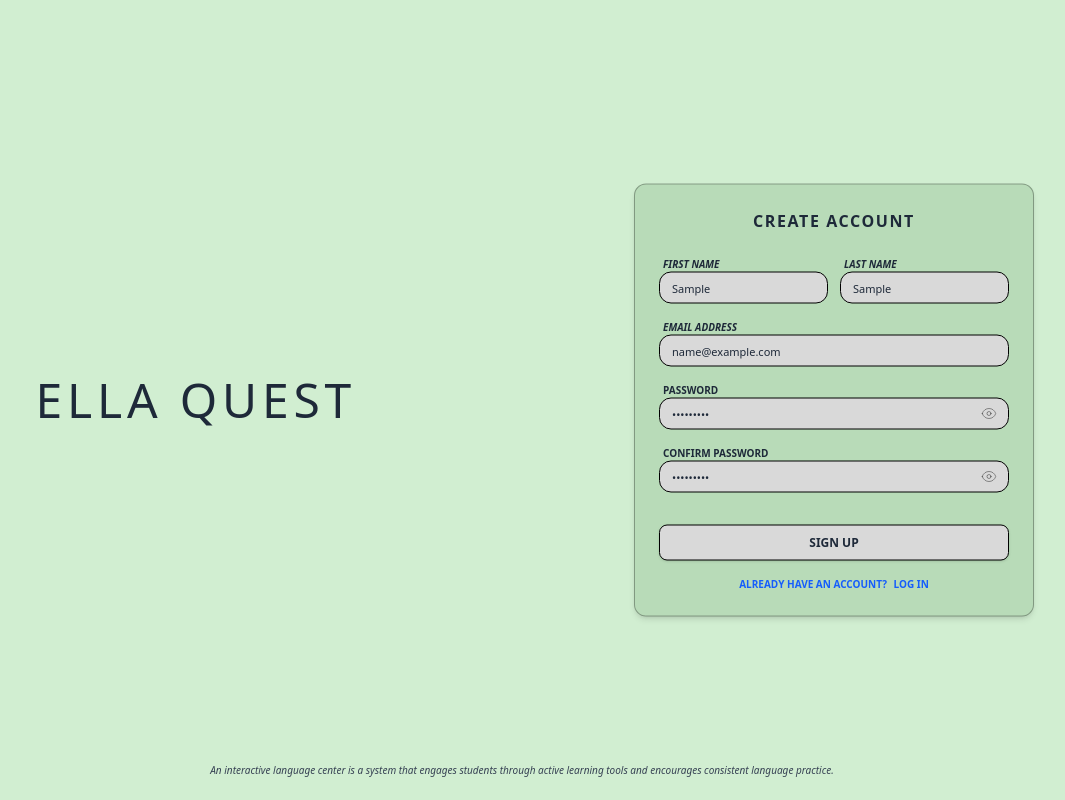
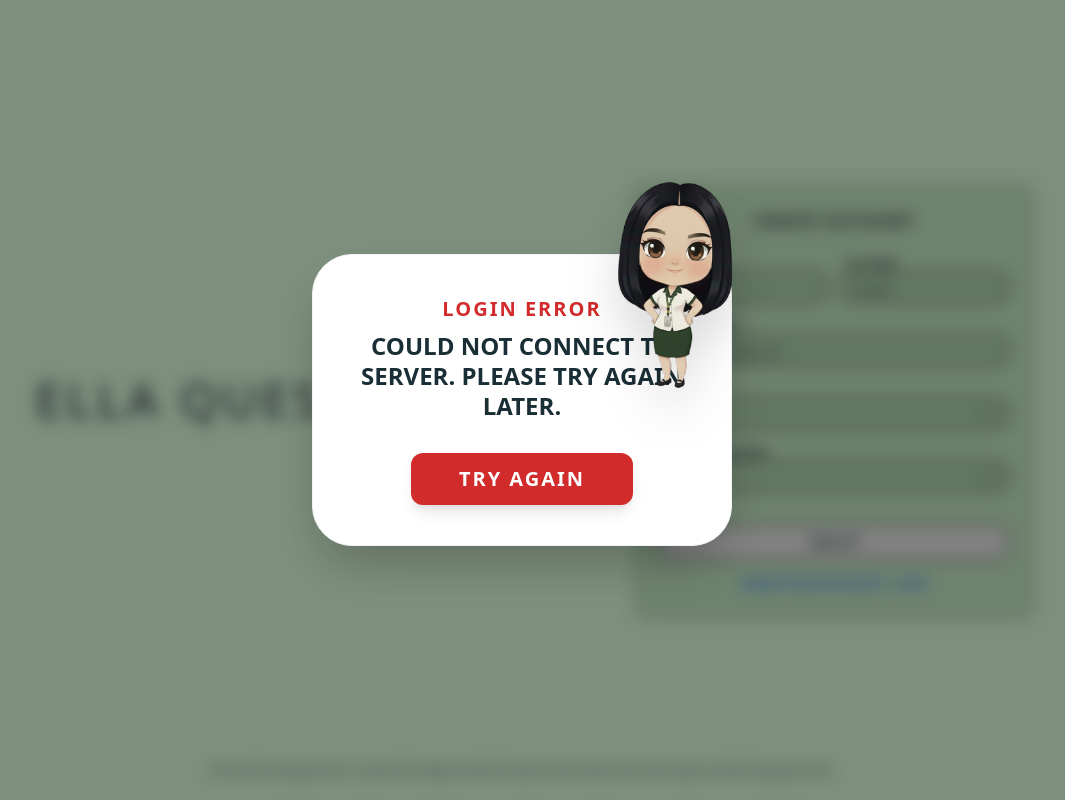
Before and after one commit to BJay29/Ella_Project, a React (Vite) app: page /register in a window 1280 px wide. Both pictures are taken after typing "Sample", "Sample", "name@example.com", "Sample123", "Sample123" into the empty fields and a click on the button "SIGN UP". Shown: the whole page, without its empty margins (118-1183 px from the left). Built offline with nearby package versions, Linux system fonts and the light colour scheme; no server answers.

Commit message:
add error/success modal message

```diff
--- a/src/components/modals/errormodal.jsx
+++ b/src/components/modals/errormodal.jsx
@@ -1,7 +1,7 @@
 import React from 'react';
-import ellaThinking from '../../assets/image.png'; // Siguraduhin na tama ang path papunta sa assets mo
+import ellaThinking from '../../assets/image.png';
 
-const ErrorModal = ({ isOpen, onClose }) => {
+const ErrorModal = ({ isOpen, onClose, message }) => {
   if (!isOpen) return null;
 
   return (
@@ -9,27 +9,31 @@ const ErrorModal = ({ isOpen, onClose }) => {
       <div className="relative w-full max-w-[420px]">
 
         {/* CHARACTER CONTAINER */}
-        <div className="absolute -right-16 -top-24 w-48 z-[1001] pointer-events-none">
+        <div className="absolute -right-10 -top-24 w-40 md:w-48 z-[1001] pointer-events-none">
           <img
-            src={ellaThinking} // Gamitin ang in-import na variable
+            src={ellaThinking}
             alt="Ella Thinking"
             className="w-full h-auto object-contain drop-shadow-2xl"
           />
         </div>
 
         {/* MODAL BOX */}
-        <div className="bg-white rounded-[40px] p-10 shadow-2xl flex flex-col items-center relative border border-gray-100">
+        <div className="bg-white rounded-[40px] p-10 shadow-2xl flex flex-col items-center relative border border-gray-100 animate-in fade-in zoom-in duration-300">
           <div className="text-center mb-8">
-            <h2 className="text-[#1A2E35] text-2xl md:text-3xl font-semibold leading-tight">
-              Hmm, that doesn't look<br />right. Check your info.
+            <h2 className="text-[#D22B2B] text-xl font-black tracking-widest uppercase mb-2">
+              Login Error
             </h2>
+            {/* DITO LALABAS YUNG "INVALID EMAIL OR PASSWORD" */}
+            <p className="text-[#1A2E35] text-xl md:text-2xl font-semibold leading-tight uppercase">
+              {message || "SOMETHING WENT WRONG"}
+            </p>
           </div>
 
           <button
             onClick={onClose}
-            className="bg-[#D22B2B] hover:bg-[#b02424] text-white font-bold py-3 px-12 rounded-xl text-xl transition-all active:scale-95 shadow-lg"
+            className="bg-[#D22B2B] hover:bg-[#b02424] text-white font-bold py-3 px-12 rounded-xl text-xl transition-all active:scale-95 shadow-lg uppercase tracking-widest"
           >
-            Exit
+            Try Again
           </button>
         </div>
       </div>
--- a/src/pages/auth/register.jsx
+++ b/src/pages/auth/register.jsx
@@ -1,11 +1,42 @@
 import React, { useState } from 'react';
 import { Link, useNavigate } from 'react-router-dom';
+import ErrorModal from "../../components/modals/errormodal";
+import { authAPI } from '../../services/authservice';
 
+// --- SUCCESS MODAL COMPONENT ---
+const SuccessModal = ({ isOpen, message, onClose }) => {
+  if (!isOpen) return null;
+  return (
+    <div className="fixed inset-0 z-50 flex items-center justify-center bg-black/60 backdrop-blur-sm p-4">
+      <div className="bg-[#D1EED1] border-2 border-[#8da84a] rounded-3xl p-8 max-w-[340px] w-full flex flex-col items-center shadow-2xl animate-in fade-in zoom-in duration-300">
+        <div className="w-16 h-16 bg-[#A2BC56] rounded-full flex items-center justify-center mb-4 shadow-md">
+          <svg xmlns="http://www.w3.org/2000/svg" fill="none" viewBox="0 0 24 24" strokeWidth={3} stroke="white" className="w-10 h-10">
+            <path strokeLinecap="round" strokeLinejoin="round" d="m4.5 12.75 6 6 9-13.5" />
+          </svg>
+        </div>
+        <h3 className="text-[#2d3a1a] font-black text-xl tracking-widest uppercase mb-2">Success!</h3>
+        <p className="text-[#4a5d2e] text-[12px] font-bold text-center leading-tight uppercase mb-6 italic px-2">{message}</p>
+        <button
+          onClick={onClose}
+          className="w-full bg-[#A2BC56] hover:bg-[#b5cc74] text-gray-800 border-2 border-[#8da84a] rounded-full py-2 font-black text-xs tracking-widest transition-all active:scale-95 shadow-md uppercase"
+        >
+          Proceed to Login
+        </button>
+      </div>
+    </div>
+  );
+};
+
+// --- MAIN REGISTER COMPONENT ---
 const Register = () => {
   const navigate = useNavigate();
   const [showPassword, setShowPassword] = useState(false);
   const [showConfirmPassword, setShowConfirmPassword] = useState(false);
   const [isLoading, setIsLoading] = useState(false);
+
+  const [showSuccessModal, setShowSuccessModal] = useState(false);
+  const [showErrorModal, setShowErrorModal] = useState(false);
+  const [modalMessage, setModalMessage] = useState('');
 
   const [formData, setFormData] = useState({
     firstName: '',
@@ -24,114 +55,84 @@ const Register = () => {
     e.preventDefault();
 
     if (formData.password !== formData.confirmPassword) {
-      alert("Passwords do not match!");
+      setModalMessage("PASSWORDS DO NOT MATCH!");
+      setShowErrorModal(true);
       return;
     }
 
     setIsLoading(true);
 
     try {
-      const response = await fetch('https://ellaquest-backend.onrender.com/register', {
-        method: 'POST',
-        headers: { 'Content-Type': 'application/json' },
-        body: JSON.stringify({
-          firstName: formData.firstName,
-          lastName: formData.lastName,
-          email: formData.email,
-          password: formData.password
-          // Hindi na isinama ang confirmPassword sa payload
-        }),
-      });
-
+      const response = await authAPI.register(formData);
       const data = await response.json();
 
       if (response.ok) {
-        alert("Registration Successful!");
-        navigate('/login');
+        setModalMessage(data.message?.toUpperCase() || "USER REGISTERED SUCCESSFULLY!");
+        setShowSuccessModal(true);
       } else {
-        alert(data.message || "Registration Failed");
+        // Papasok dito kung "Email already exists" o ibang validation error mula sa server
+        setModalMessage(data.message?.toUpperCase() || "REGISTRATION FAILED");
+        setShowErrorModal(true);
       }
     } catch (error) {
       console.error("Error:", error);
-      alert("Could not connect to the server.");
+      // Ito ang lalabas kapag offline ang Render server
+      setModalMessage("COULD NOT CONNECT TO SERVER. PLEASE TRY AGAIN LATER.");
+      setShowErrorModal(true);
     } finally {
       setIsLoading(false);
     }
   };
 
+  const inputStyle = {
+    WebkitBoxShadow: "0 0 0px 1000px #A5C9A5 inset",
+    WebkitTextFillColor: "#1f2937",
+    backgroundColor: "transparent"
+  };
+
   return (
     <div className="h-screen w-screen bg-[#D1EED1] flex flex-col items-center justify-center font-sans overflow-hidden p-2 relative text-gray-800">
 
-      {/* Title Section */}
       <div className="static lg:absolute lg:left-[12%] lg:top-1/2 lg:-translate-y-1/2 mb-4 lg:mb-0">
-        <h1 className="text-3xl md:text-5xl font-normal tracking-[0.1em] uppercase">
-          Ella Quest
-        </h1>
+        <h1 className="text-3xl md:text-5xl font-normal tracking-[0.1em] uppercase">Ella Quest</h1>
       </div>
 
-      {/* REGISTRATION BOX */}
       <div className="w-full max-w-[400px] lg:absolute lg:right-[10%] lg:top-1/2 lg:-translate-y-1/2 bg-[#B8DBB8] border-[0.5px] border-black/30 rounded-xl p-6 shadow-md">
-        <h2 className="text-center font-semibold text-[16px] tracking-widest mb-6 uppercase">
-          Create Account
-        </h2>
+        <h2 className="text-center font-semibold text-[16px] tracking-widest mb-6 uppercase">Create Account</h2>
 
         <form onSubmit={handleRegister} className="space-y-4">
-
-          {/* Name Row */}
           <div className="grid grid-cols-2 gap-3">
             <div className="flex flex-col">
               <label className="text-[10px] font-bold ml-1 italic uppercase">First Name</label>
-              <input name="firstName" value={formData.firstName} onChange={handleChange} type="text" className="w-full bg-[#D9D9D9] border-[0.5px] border-black rounded-xl h-8 px-3 outline-none text-[11px]" required />
+              <input name="firstName" value={formData.firstName} onChange={handleChange} type="text" style={inputStyle} className="w-full border-[0.5px] border-black rounded-xl h-8 px-3 outline-none text-[11px]" required />
             </div>
             <div className="flex flex-col">
               <label className="text-[10px] font-bold ml-1 italic uppercase">Last Name</label>
-              <input name="lastName" value={formData.lastName} onChange={handleChange} type="text" className="w-full bg-[#D9D9D9] border-[0.5px] border-black rounded-xl h-8 px-3 outline-none text-[11px]" required />
+              <input name="lastName" value={formData.lastName} onChange={handleChange} type="text" style={inputStyle} className="w-full border-[0.5px] border-black rounded-xl h-8 px-3 outline-none text-[11px]" required />
             </div>
           </div>
 
-          {/* Email Field */}
           <div className="flex flex-col">
             <label className="text-[10px] font-bold ml-1 italic uppercase">Email Address</label>
-            <input name="email" value={formData.email} onChange={handleChange} type="email" className="w-full bg-[#D9D9D9] border-[0.5px] border-black rounded-xl h-8 px-3 outline-none text-[11px]" required />
+            <input name="email" value={formData.email} onChange={handleChange} type="email" style={inputStyle} className="w-full border-[0.5px] border-black rounded-xl h-8 px-3 outline-none text-[11px]" required />
           </div>
 
-          {/* Password Field */}
           <div className="flex flex-col relative">
             <label className="text-[10px] font-bold ml-1 uppercase">Password</label>
             <div className="relative">
-              <input
-                name="password"
-                value={formData.password}
-                onChange={handleChange}
-                type={showPassword ? "text" : "password"}
-                className="w-full bg-[#D9D9D9] border-[0.5px] border-black rounded-xl h-8 px-3 outline-none text-[11px] pr-8"
-                required
-              />
-              <button type="button" onClick={() => setShowPassword(!showPassword)} className="absolute right-3 top-1/2 -translate-y-1/2 text-black/40">
-                <EyeIcon />
-              </button>
+              <input name="password" value={formData.password} onChange={handleChange} type={showPassword ? "text" : "password"} style={inputStyle} className="w-full border-[0.5px] border-black rounded-xl h-8 px-3 outline-none text-[11px] pr-8" required />
+              <button type="button" onClick={() => setShowPassword(!showPassword)} className="absolute right-3 top-1/2 -translate-y-1/2 text-black/40"><EyeIcon /></button>
             </div>
           </div>
 
-          {/* Confirm Password Field */}
           <div className="flex flex-col relative">
             <label className="text-[10px] font-bold ml-1 uppercase">Confirm Password</label>
             <div className="relative">
-              <input
-                name="confirmPassword"
-                value={formData.confirmPassword}
-                onChange={handleChange}
-                type={showConfirmPassword ? "text" : "password"}
-                className="w-full bg-[#D9D9D9] border-[0.5px] border-black rounded-xl h-8 px-3 outline-none text-[11px] pr-8"
-                required
-              />
-              <button type="button" onClick={() => setShowConfirmPassword(!showConfirmPassword)} className="absolute right-3 top-1/2 -translate-y-1/2 text-black/40">
-                <EyeIcon />
-              </button>
+              <input name="confirmPassword" value={formData.confirmPassword} onChange={handleChange} type={showConfirmPassword ? "text" : "password"} style={inputStyle} className="w-full border-[0.5px] border-black rounded-xl h-8 px-3 outline-none text-[11px] pr-8" required />
+              <button type="button" onClick={() => setShowConfirmPassword(!showConfirmPassword)} className="absolute right-3 top-1/2 -translate-y-1/2 text-black/40"><EyeIcon /></button>
             </div>
           </div>
 
-          {/* Action Button */}
           <div className="flex flex-col items-center pt-4">
             <button
               type="submit"
@@ -148,11 +149,13 @@ const Register = () => {
       </div>
 
       <FooterText />
+
+      <SuccessModal isOpen={showSuccessModal} message={modalMessage} onClose={() => navigate('/login')} />
+      <ErrorModal isOpen={showErrorModal} message={modalMessage} onClose={() => setShowErrorModal(false)} />
     </div>
   );
 };
 
-// Small Helper Components to keep the main code clean
 const EyeIcon = () => (
   <svg xmlns="http://www.w3.org/2000/svg" fill="none" viewBox="0 0 24 24" strokeWidth={1.5} stroke="currentColor" className="w-4 h-4">
     <path strokeLinecap="round" strokeLinejoin="round" d="M2.036 12.322a1.012 1.012 0 0 1 0-.639C3.423 7.51 7.36 4.5 12 4.5c4.638 0 8.573 3.007 9.963 7.178.07.207.07.431 0 .639C20.577 16.49 16.64 19.5 12 19.5c-4.638 0-8.573-3.007-9.963-7.178Z" />
--- /dev/null
+++ b/src/services/authservice.js
@@ -0,0 +1,28 @@
+const BASE_URL = 'https://ellaquest-backend.onrender.com';
+
+export const authAPI = {
+  // Para sa Register
+  register: async (formData) => {
+    const response = await fetch(`${BASE_URL}/register`, {
+      method: 'POST',
+      headers: { 'Content-Type': 'application/json' },
+      body: JSON.stringify({
+        first_name: formData.firstName,
+        last_name: formData.lastName,
+        email: formData.email,
+        password: formData.password
+      }),
+    });
+    return response;
+  },
+
+  // Para sa Login
+  login: async (email, password) => {
+    const response = await fetch(`${BASE_URL}/login`, {
+      method: 'POST',
+      headers: { 'Content-Type': 'application/json' },
+      body: JSON.stringify({ email, password }),
+    });
+    return response;
+  }
+};
```
Also changed, not shown: src/components/modals/successmodals.jsx (added, +34 -0 lines), src/pages/auth/login.jsx (+27 -20 lines).
